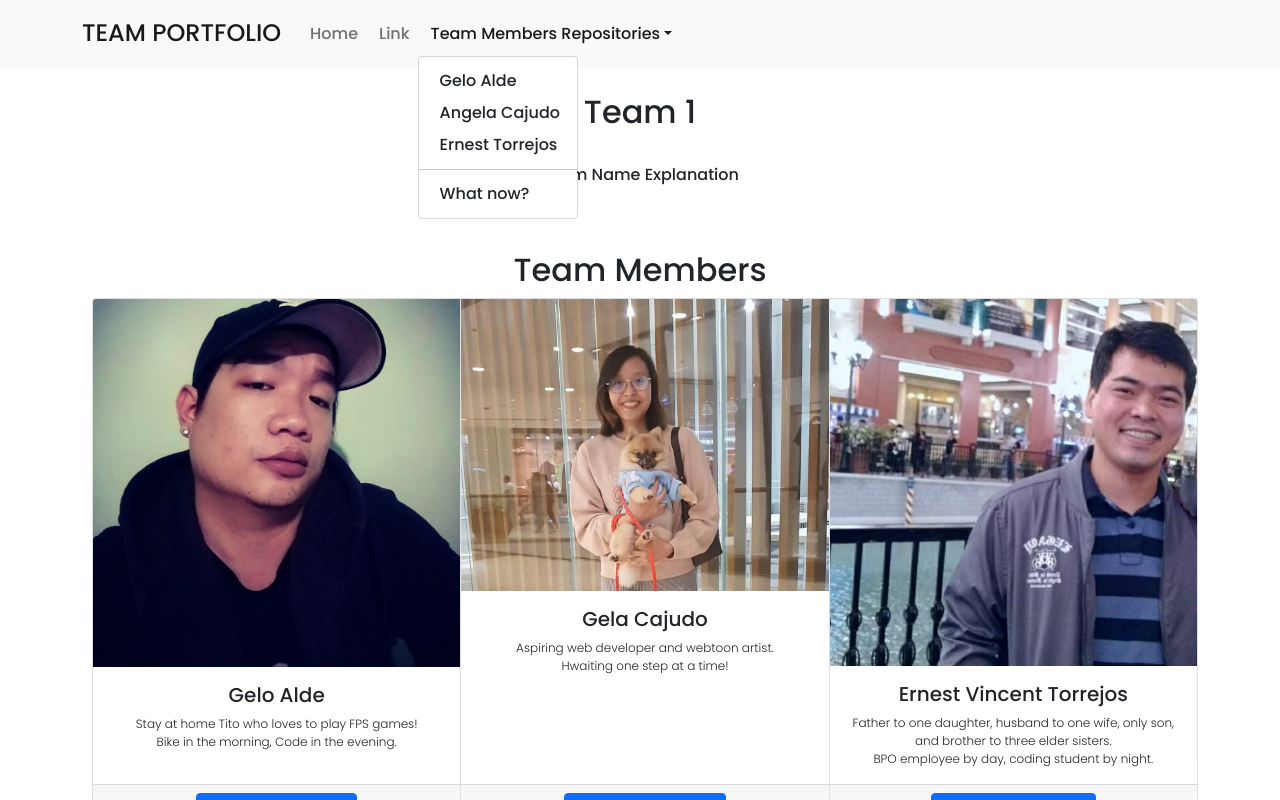
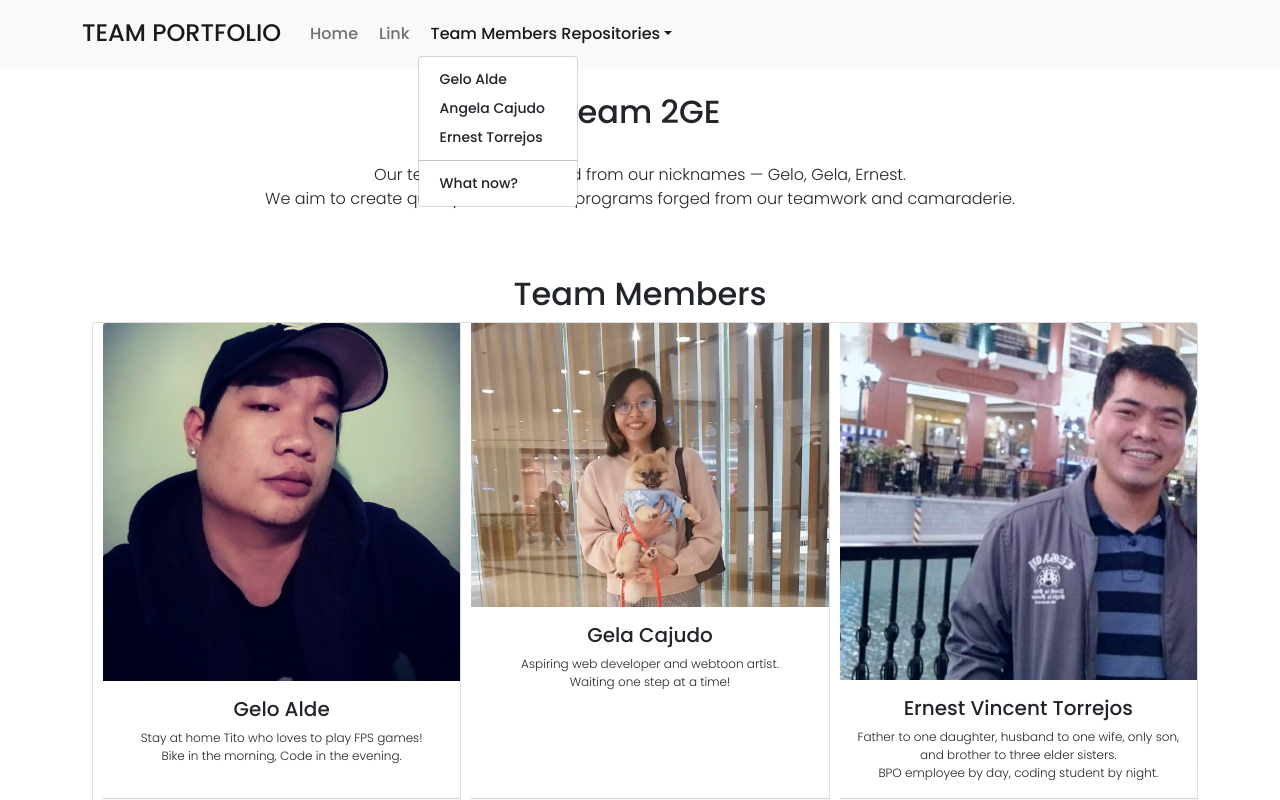
Before and after one commit to geloalde/react-portfolio, a React (Create React App) app: page / in a window 1280 px wide. Both pictures are taken after a click on the button "Team Members Repositories". Shown: the top 800 px of the page. Built offline with nearby package versions, Linux system fonts and the light colour scheme.

Commit message:
finalized as of 2:38am

```diff
--- a/src/App.css
+++ b/src/App.css
@@ -15,6 +15,11 @@
   font-weight: 200;
 }
 
+.soft2 {
+  font-weight:lighter;
+  font-size: 14px;
+
+}
 .f14 {
   font-size: 14px;
 }
--- a/src/App.js
+++ b/src/App.js
@@ -5,12 +5,12 @@ import './App.css';
 
 function App() {
   return (
-
     <div className="App">
       <header className="App-header">
         {/* <img src={logo} className="App-logo" alt="logo" /> */}
-
-
+       <h4 className='poppins text-muted'>Contact Us</h4>
+       <p className='f10 poppins'>Always available for freelancing if the right project comes along, Feel free to contact us.</p>
+       <p className='f10 poppins'>Email us at 2GE.webdev.com</p>
       </header>
     </div>
   );
--- a/src/cards/AppCards.css
+++ b/src/cards/AppCards.css
@@ -1,5 +1,6 @@
 .cardMargin {
 margin-left: 10px;
+padding-left: 10px;
 
 
 
@@ -13,3 +14,8 @@ margin-left: 10px;
     font-size: 14px;
     font-weight: 300;
 }
+
+.f16 {
+    font-size: 16px;
+    font-weight: 300;
+}
--- a/src/cards/AppCards.js
+++ b/src/cards/AppCards.js
@@ -16,9 +16,11 @@ export default function AppCards() {
   return (
 
     <div className="container text-center poppins mt-4">
-        <h2>Team 1</h2>
+        <h2>Team 2GE</h2>
         <br></br>
-        <p> Team Name Explanation</p>
+        <p className="soft f16"> Our team name is derived from our nicknames — Gelo, Gela, Ernest.
+        <br></br> We aim to create quality websites and programs forged from our teamwork and camaraderie.</p>
+
         <br></br>
         <br></br>
 
@@ -46,7 +48,7 @@ export default function AppCards() {
       <Card.Title>Gela Cajudo</Card.Title>
       <Card.Text className="soft">
         Aspiring web developer and webtoon artist.
-       <br></br>Hwaiting one step at a time!
+       <br></br>Waiting one step at a time!
       </Card.Text>
 
     </Card.Body>
@@ -64,7 +66,7 @@ export default function AppCards() {
       </Card.Text>
     </Card.Body>
     <Card.Footer>
-    <Button className="f10" href="https://www.facebook.com/ernestvincent.torrejos/">Check Social Media!</Button>
+    <Button className="f10" href="https://www.facebook.com/ernestvincent.torrejos/">Check Social Media</Button>
     </Card.Footer>
   </Card>
 
--- a/src/carousel/AppCarousel.js
+++ b/src/carousel/AppCarousel.js
@@ -7,7 +7,7 @@ export default function AppCarousel() {
 return (
 	<div class="container" style={{ display: 'block', width: 1000, padding: 30 }}>
 
-	<h2 class="text-center poppins">Our Achievements and Work</h2><br></br>
+	<h2 class="text-center poppins">Our Recent Projects</h2><br></br>
 	<Carousel>
 		<Carousel.Item interval={1500}>
 		<img
@@ -42,7 +42,7 @@ src={'/pic3.png'}
 
 	</Carousel>
 	<br></br>
-    <p className='poppins text-center f10'>Gelo's EZGAME Shop, an all around Gaming Site.</p>
+    <p className='poppins text-center f10'>Gelo's EZGAME, an all around Gaming shop.</p>
 	<p className='poppins text-center f10'>Ernest's Deals on Wheels, for all your auto needs.</p>
 	<p className='poppins text-center f10'>Angela's Fragnatica, a fragrance shop for all occassions.</p>
 	</div>
--- a/src/header/AppHeader.js
+++ b/src/header/AppHeader.js
@@ -14,16 +14,16 @@ export default function AppHeader() {
             <Nav.Link href="#home">Home</Nav.Link>
             <Nav.Link href="https://www.youtube.com/watch?v=kOnde5c7OG8">Link</Nav.Link>
             <NavDropdown title="Team Members Repositories" id="basic-nav-dropdown">
-              <NavDropdown.Item href="https://github.com/geloalde
+              <NavDropdown.Item className="soft2" href="https://github.com/geloalde
 ">Gelo Alde</NavDropdown.Item>
-              <NavDropdown.Item href="https://github.com/amcaj
+              <NavDropdown.Item className="soft2" href="https://github.com/amcaj
 ">
                 Angela Cajudo
               </NavDropdown.Item>
-              <NavDropdown.Item href="https://github.com/evet8
+              <NavDropdown.Item className="soft2" href="https://github.com/evet8
                       ">Ernest Torrejos</NavDropdown.Item>
               <NavDropdown.Divider />
-              <NavDropdown.Item href="#action/3.4">
+              <NavDropdown.Item className="soft2" href="#action/3.4">
                 What now?
               </NavDropdown.Item>
             </NavDropdown>
```
